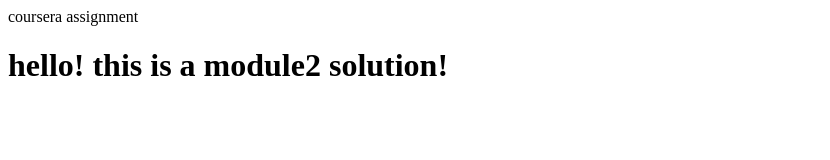
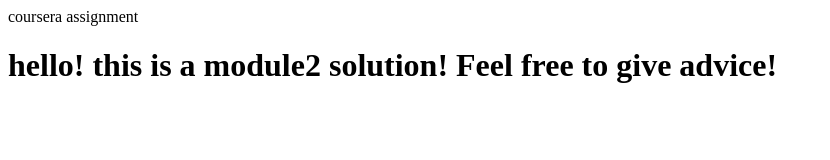
Before and after one commit to hyhxtz99/module2-solution, a plain HTML site: page module2-solution/index.html in a window 1280 px wide. Shown: the whole page, without its empty margins (0-830 px from the left). Drawn offline with Linux system fonts and the light colour scheme.

Commit message:
another modification.

```diff
--- a/module2-solution/index.html
+++ b/module2-solution/index.html
@@ -4,6 +4,6 @@
 	coursera assignment
 </head>
 <body>
-<h1>hello! this is a module2 solution!</h1>
+<h1>hello! this is a module2 solution! Feel free to give advice!</h1>
 </body>
 </html>
```
